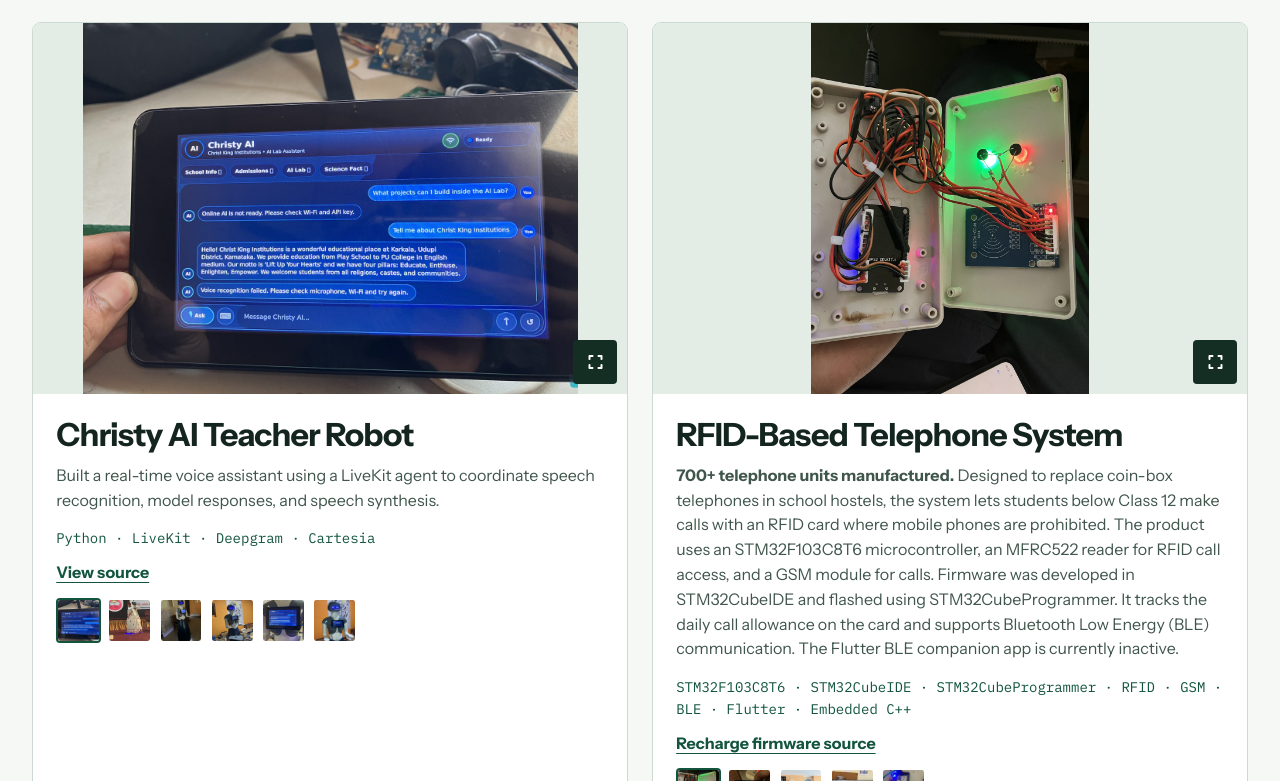
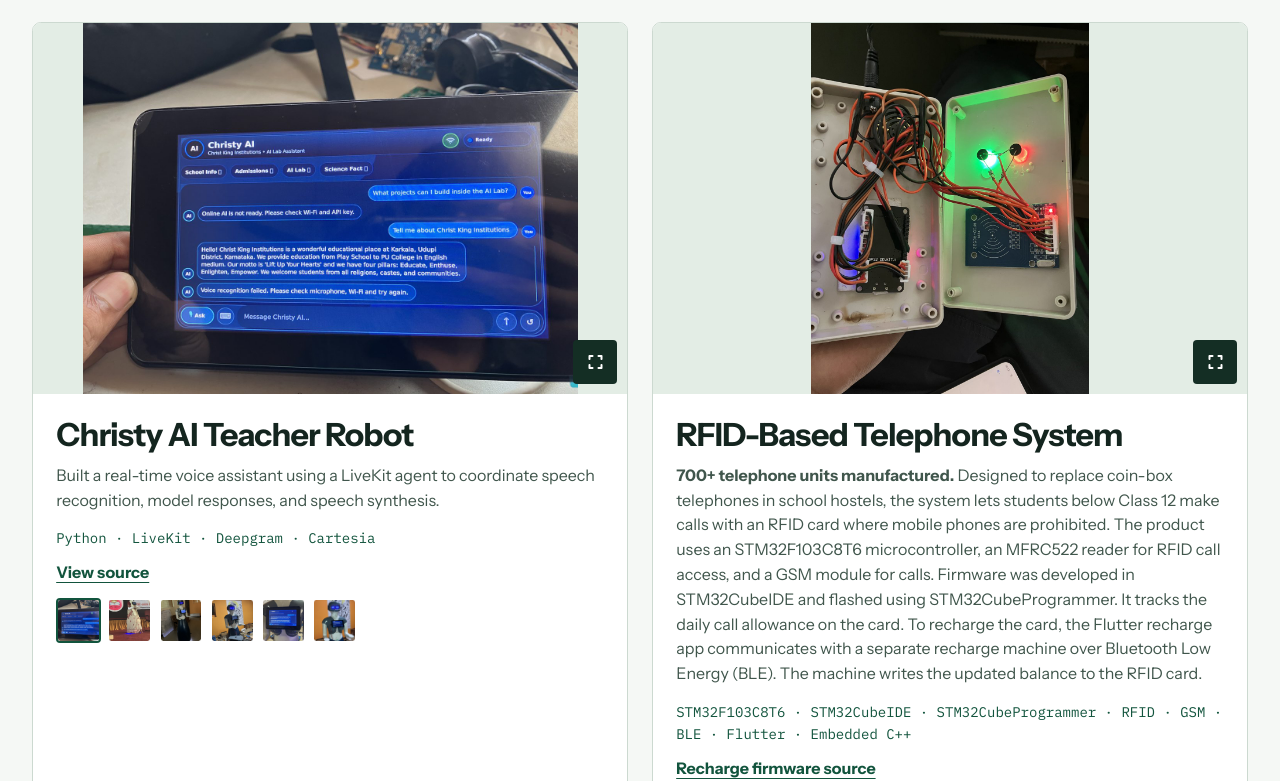
Before and after one commit to Deepakr011/portfolio, a plain HTML site: page index.html in a window 1280 px wide. Shown: the part 2019-2800 px from the top of the page. Drawn offline with Linux system fonts and the light colour scheme.

Commit message:
Clarify RFID card recharge and BLE connection

```diff
--- a/index.html
+++ b/index.html
@@ -182,7 +182,7 @@
                     <div class="project-info">
 
                         <h3 class="project-title">RFID-Based Telephone System</h3>
-                        <p class="project-desc"><strong>700+ telephone units manufactured.</strong> Designed to replace coin-box telephones in school hostels, the system lets students below Class 12 make calls with an RFID card where mobile phones are prohibited. The product uses an STM32F103C8T6 microcontroller, an MFRC522 reader for RFID call access, and a GSM module for calls. Firmware was developed in STM32CubeIDE and flashed using STM32CubeProgrammer. It tracks the daily call allowance on the card and supports Bluetooth Low Energy (BLE) communication. The Flutter BLE companion app is currently inactive.</p>
+                        <p class="project-desc"><strong>700+ telephone units manufactured.</strong> Designed to replace coin-box telephones in school hostels, the system lets students below Class 12 make calls with an RFID card where mobile phones are prohibited. The product uses an STM32F103C8T6 microcontroller, an MFRC522 reader for RFID call access, and a GSM module for calls. Firmware was developed in STM32CubeIDE and flashed using STM32CubeProgrammer. It tracks the daily call allowance on the card. To recharge the card, the Flutter recharge app communicates with a separate recharge machine over Bluetooth Low Energy (BLE). The machine writes the updated balance to the RFID card.</p>
                         <p class="stack">STM32F103C8T6 · STM32CubeIDE · STM32CubeProgrammer · RFID · GSM · BLE · Flutter · Embedded C++</p>
                         <a class="source" href="https://github.com/Deepakr011/recharge_machine">Recharge firmware source</a>
                         <div class="project-gallery-thumbs" data-project="rfid-telephone">
```
